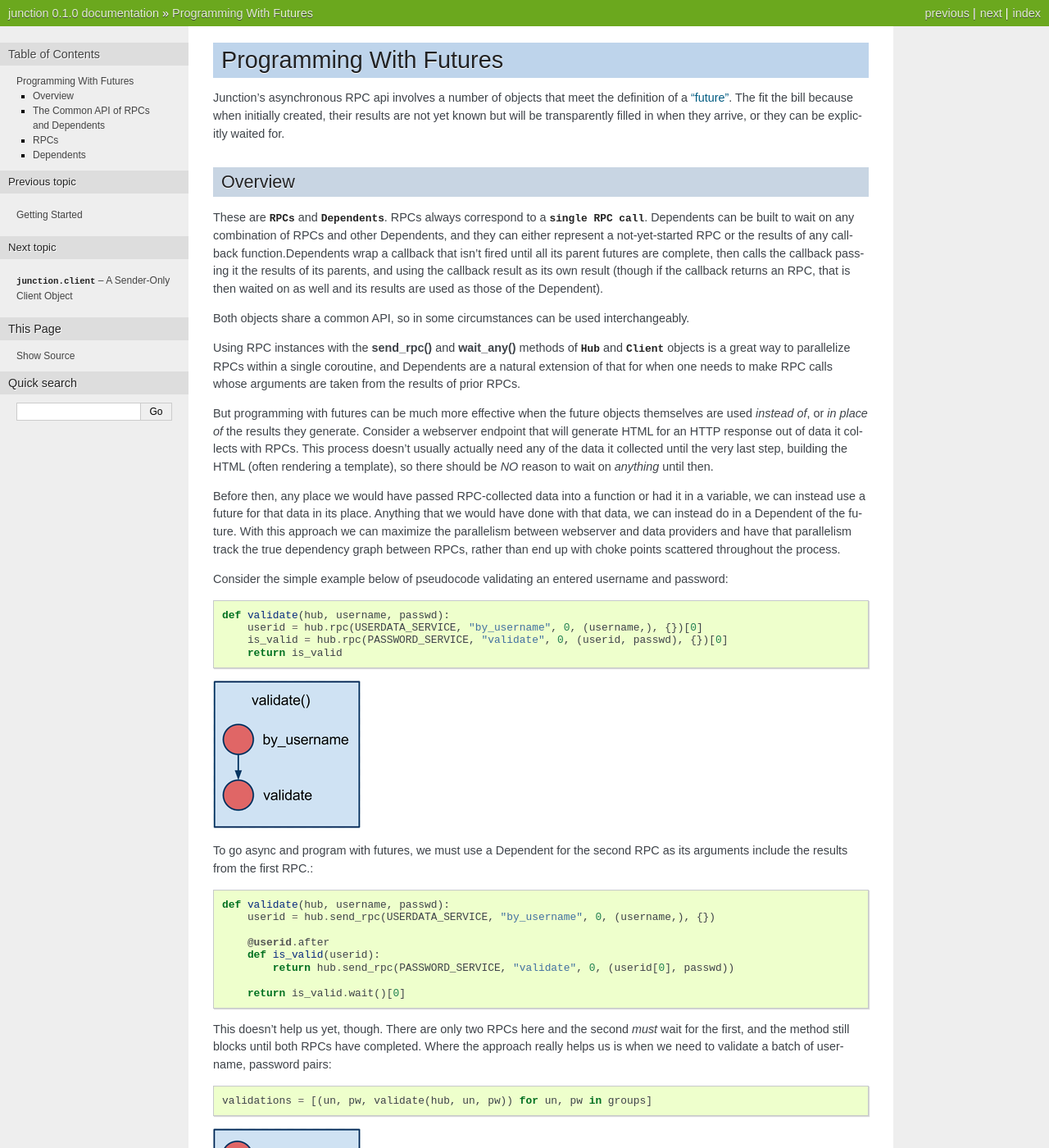
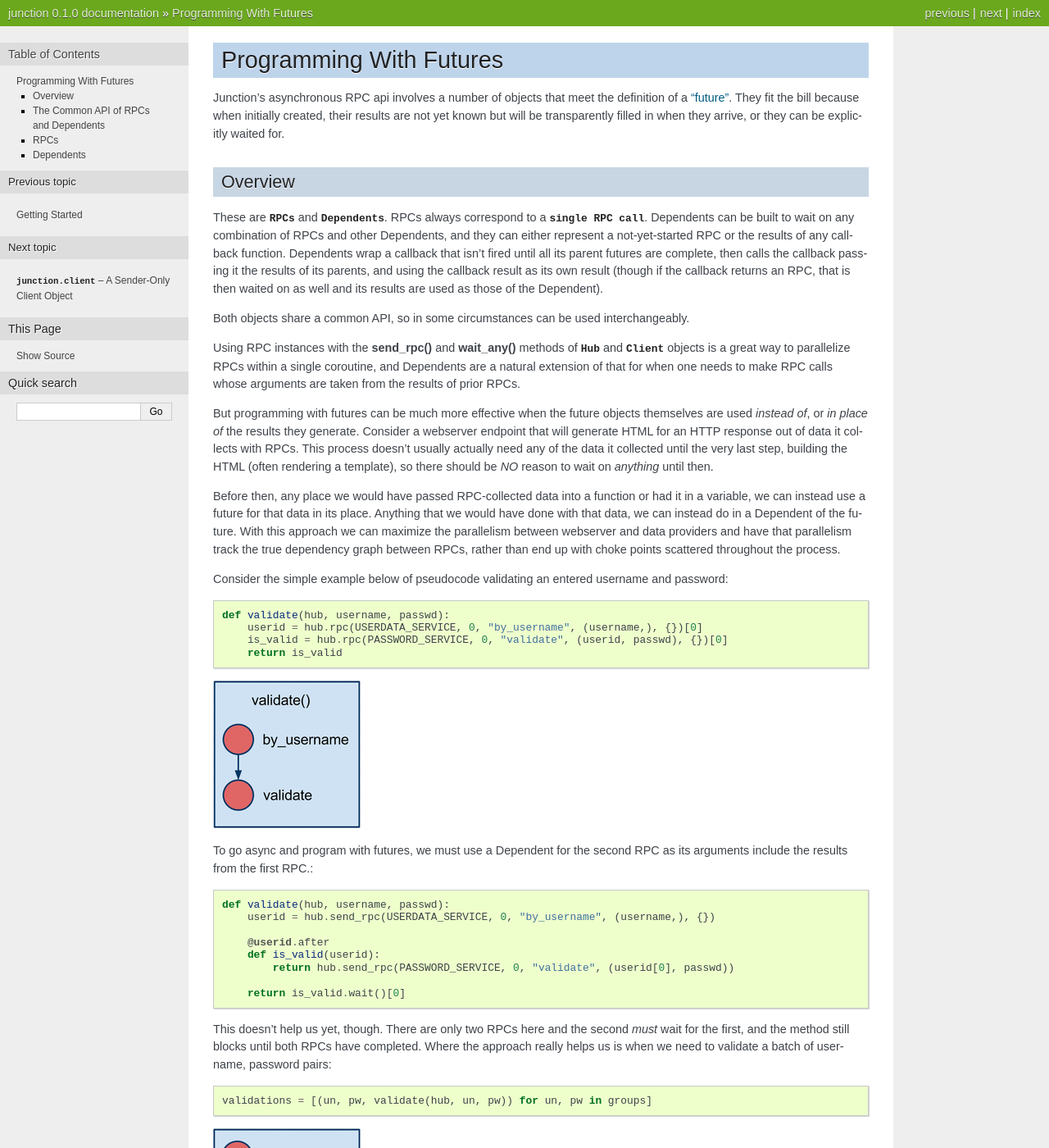
Before and after one commit to teepark/junction, a Sphinx documentation site: the page built from docs/source/programming_with_futures.rst, in a window 1280 px wide and 1400 px high. Shown: the whole window at 82% size. Built offline with Sphinx 7.4.7, drawn with Linux system fonts in a browser that asks for light colours; pages that are not in the unit, such as notebooks, are missing from menus; some of the changed text lies outside the part shown.

Commit message:
fix docs and examples

```diff
--- a/docs/source/programming_with_futures.rst
+++ b/docs/source/programming_with_futures.rst
@@ -5,9 +5,10 @@ Programming With Futures
 ========================
 
 Junction's asynchronous RPC api involves a number of objects that meet
-the definition of a `"future"`_. The fit the bill because when initially
-created, their results are not yet known but will be transparently
-filled in when they arrive, or they can be explicitly waited for.
+the definition of a `"future"`_. They fit the bill because when
+initially created, their results are not yet known but will be
+transparently filled in when they arrive, or they can be explicitly
+waited for.
 
 
 Overview
@@ -18,12 +19,12 @@ These are :class:`RPCs <junction.futures.RPC>` and
 RPCs always correspond to a :meth:`single RPC call
 <junction.hub.Hub.send_rpc>`. Dependents can be built to wait on any
 combination of RPCs and other Dependents, and they can either represent
-a not-yet-started RPC or the results of any callback function.Dependents
-wrap a callback that isn't fired until all its parent futures are
-complete, then calls the callback passing it the results of its parents,
-and using the callback result as its own result (though if the callback
-returns an RPC, that is then waited on as well and its results are used
-as those of the Dependent).
+a not-yet-started RPC or the results of any callback function.
+Dependents wrap a callback that isn't fired until all its parent futures
+are complete, then calls the callback passing it the results of its
+parents, and using the callback result as its own result (though if the
+callback returns an RPC, that is then waited on as well and its results
+are used as those of the Dependent).
 
 Both objects share a common API, so in some circumstances can be used
 interchangeably.
@@ -45,7 +46,7 @@ step, building the HTML (often rendering a template), so there should be
 
 Before then, any place we would have passed RPC-collected data into a
 function or had it in a variable, we can instead use a future for that
-data in its place.  Anything that we would have done with that data, we
+data in its place. Anything that we would have done with that data, we
 can instead do in a Dependent of the future. With this approach we can
 maximize the parallelism between webserver and data providers and have
 that parallelism track the true dependency graph between RPCs, rather
@@ -55,8 +56,8 @@ Consider the simple example below of pseudocode validating an entered
 username and password::
 
     def validate(hub, username, passwd):
-        userid = hub.rpc(USERDATA_SERVICE, "by_username", 0, (username,), {})[0]
-        is_valid = hub.rpc(PASSWORD_SERVICE, "validate", 0, (userid, passwd), {})[0]
+        userid = hub.rpc(USERDATA_SERVICE, 0, "by_username", (username,), {})[0]
+        is_valid = hub.rpc(PASSWORD_SERVICE, 0, "validate", (userid, passwd), {})[0]
         return is_valid
 
 .. image:: imgs/single_validate.png
@@ -65,11 +66,11 @@ To go async and program with futures, we must use a Dependent for the
 second RPC as its arguments include the results from the first RPC.::
 
     def validate(hub, username, passwd):
-        userid = hub.send_rpc(USERDATA_SERVICE, "by_username", 0, (username,), {})
+        userid = hub.send_rpc(USERDATA_SERVICE, 0, "by_username", (username,), {})
 
         @userid.after
         def is_valid(userid):
-            return hub.send_rpc(PASSWORD_SERVICE, "validate", 0, (userid[0], passwd))
+            return hub.send_rpc(PASSWORD_SERVICE, 0, "validate", (userid[0], passwd))
 
         return is_valid.wait()[0]
 
@@ -87,11 +88,11 @@ a little supporting code in the batching, we can get each of the
 sequential RPC pairs happening together in parallel::
 
     def validate(hub, username, passwd):
-        userid = hub.send_rpc(USERDATA_SERVICE, "by_username", 0, (username,), {})
+        userid = hub.send_rpc(USERDATA_SERVICE, 0, "by_username", (username,), {})
 
         @userid.after
         def is_valid(userid):
-            return hub.send_rpc(PASSWORD_SERVICE, "validate", 0, (userid[0], passwd))
+            return hub.send_rpc(PASSWORD_SERVICE, 0, "validate", (userid[0], passwd))
 
         return is_valid
 
```
Also changed, not shown: other parts of docs/source/programming_with_futures.rst (+1 -1 lines), docs/source/getting_started.rst (+11 -11 lines), 2 other files.
